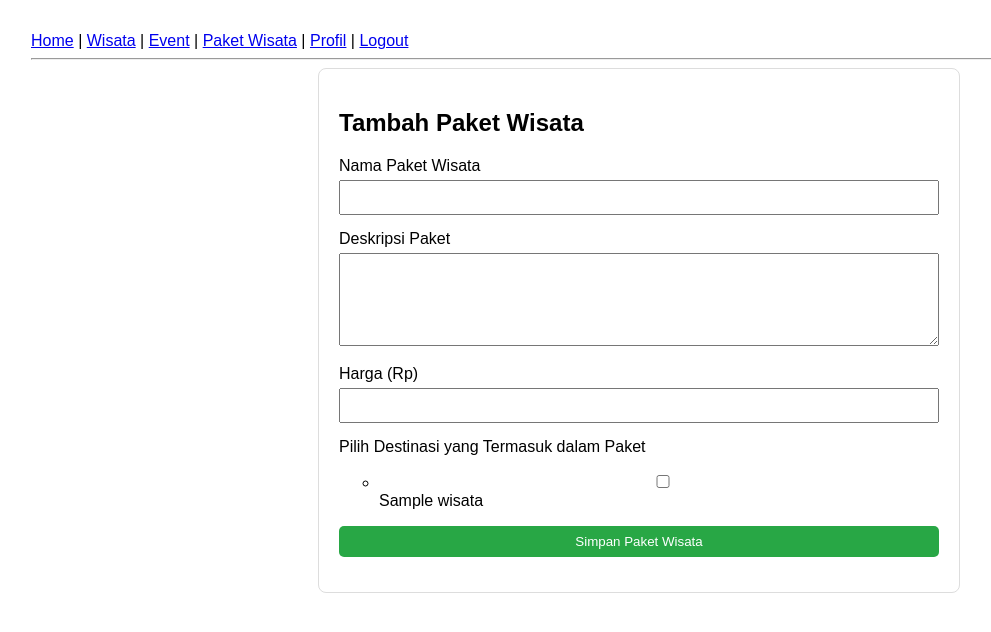
After one commit to RizkyCrypt/Lelana.id, a Flask app: page /paket-wisata/tambah in a window 1280 px wide. The commit adds this page. Shown: the top 632 px of the page, without its empty margins (1-992 px from the left). Run offline with Flask 3, Linux system fonts and the light colour scheme; a user stored in the database is signed in; tables that the repository leaves empty hold one stand-in row (values such as "Sample post"); some libraries are stand-ins or nearby versions.

Commit message:
feat(routes): add CRUD routes for PaketWisata (create, read, update, delete)

```diff
--- a/app/__init__.py
+++ b/app/__init__.py
@@ -40,6 +40,9 @@ def create_app(config_name):
     from .routes.event_routes import event as event_blueprint
     app.register_blueprint(event_blueprint)
 
+    from .routes.paket_wisata_routes import paket_wisata as paket_wisata_blueprint
+    app.register_blueprint(paket_wisata_blueprint)
+
     @app.errorhandler(404)
     def page_not_found(e):
         """Menangani error 404 (Halaman Tidak Ditemukan)."""
--- a/app/forms.py
+++ b/app/forms.py
@@ -1,24 +1,26 @@
 from flask_wtf import FlaskForm
-from wtforms import StringField, PasswordField, SubmitField, BooleanField, TextAreaField, DateField, IntegerField
+from wtforms import StringField, PasswordField, SubmitField, BooleanField, TextAreaField, DateField, IntegerField, widgets
 from wtforms.validators import DataRequired, Length, Email, EqualTo, ValidationError, NumberRange
 from .models.user import User
+from wtforms_sqlalchemy.fields import QuerySelectMultipleField
+from .models.wisata import Wisata
 
 class RegistrationForm(FlaskForm):
     """
     Formulir untuk registrasi pengguna baru.
     """
     username = StringField('Username',
-                            validators=[DataRequired(message='Username wajib diisi.'),
-                                        Length(min=4, max=25, message='Username harus antara 4 dan 25 karakter.')])
+                           validators=[DataRequired(message='Username wajib diisi.'),
+                                       Length(min=4, max=25, message='Username harus antara 4 dan 25 karakter.')])
     email = StringField('Email',
                         validators=[DataRequired(message='Email wajib diisi.'),
                                     Email(message='Format email tidak valid.')])
     password = PasswordField('Password',
-                            validators=[DataRequired(message='Password wajib diisi.'),
-                                        Length(min=6, message='Password minimal 6 karakter.')])
+                             validators=[DataRequired(message='Password wajib diisi.'),
+                                         Length(min=6, message='Password minimal 6 karakter.')])
     confirm_password = PasswordField('Konfirmasi Password',
-                                    validators=[DataRequired(message='Konfirmasi password wajib diisi.'),
-                                                EqualTo('password', message='Password tidak cocok.')])
+                                     validators=[DataRequired(message='Konfirmasi password wajib diisi.'),
+                                                 EqualTo('password', message='Password tidak cocok.')])
     submit = SubmitField('Daftar')
 
     def validate_username(self, username):
@@ -41,7 +43,7 @@ class LoginForm(FlaskForm):
                         validators=[DataRequired(message='Email wajib diisi.'),
                                     Email(message='Format email tidak valid.')])
     password = PasswordField('Password',
-                            validators=[DataRequired(message='Password wajib diisi.')])
+                             validators=[DataRequired(message='Password wajib diisi.')])
     remember = BooleanField('Ingat Saya')
     submit = SubmitField('Login')
 
@@ -50,13 +52,13 @@ class WisataForm(FlaskForm):
     Formulir untuk menambah atau mengedit data wisata.
     """
     nama = StringField('Nama Wisata',
-                    validators=[DataRequired(message='Nama wisata wajib diisi.')])
+                       validators=[DataRequired(message='Nama wisata wajib diisi.')])
     kategori = StringField('Kategori',
-                        validators=[DataRequired(message='Kategori wajib diisi.')])
+                           validators=[DataRequired(message='Kategori wajib diisi.')])
     lokasi = StringField('Lokasi (Alamat/Koordinat)',
-                    validators=[DataRequired(message='Lokasi wajib diisi.')])
+                         validators=[DataRequired(message='Lokasi wajib diisi.')])
     deskripsi = TextAreaField('Deskripsi',
-                        validators=[DataRequired(message='Deskripsi wajib diisi.')])
+                              validators=[DataRequired(message='Deskripsi wajib diisi.')])
     gambar_url = StringField('URL Gambar (Opsional)')
     submit = SubmitField('Simpan')
 
@@ -65,13 +67,13 @@ class EventForm(FlaskForm):
     Formulir untuk menambah atau mengedit data event.
     """
     nama = StringField('Nama Event',
-                    validators=[DataRequired(message='Nama event wajib diisi.')])
+                       validators=[DataRequired(message='Nama event wajib diisi.')])
     tanggal = DateField('Tanggal Pelaksanaan', format='%Y-%m-%d',
                         validators=[DataRequired(message='Tanggal wajib diisi.')])
     lokasi = StringField('Lokasi Event',
-                    validators=[DataRequired(message='Lokasi wajib diisi.')])
+                         validators=[DataRequired(message='Lokasi wajib diisi.')])
     deskripsi = TextAreaField('Deskripsi',
-                            validators=[DataRequired(message='Deskripsi wajib diisi.')])
+                              validators=[DataRequired(message='Deskripsi wajib diisi.')])
     penyelenggara = StringField('Penyelenggara (Opsional)')
     submit = SubmitField('Simpan Event')
 
@@ -80,7 +82,31 @@ class ReviewForm(FlaskForm):
     Formulir untuk mengirimkan review.
     """
     rating = IntegerField('Rating (1-5)',
-                        validators=[DataRequired(), NumberRange(min=1, max=5, message='Rating harus antara 1 dan 5.')])
+                          validators=[DataRequired(), NumberRange(min=1, max=5, message='Rating harus antara 1 dan 5.')])
     komentar = TextAreaField('Komentar Anda',
-                        validators=[DataRequired(message='Komentar tidak boleh kosong.')])
+                             validators=[DataRequired(message='Komentar tidak boleh kosong.')])
     submit = SubmitField('Kirim Review')
+
+def get_all_wisata():
+    """Fungsi helper untuk query semua data wisata."""
+    return Wisata.query.all()
+
+class PaketWisataForm(FlaskForm):
+    """
+    Formulir untuk menambah atau mengedit Paket Wisata.
+    """
+    nama = StringField('Nama Paket Wisata',
+                       validators=[DataRequired(message='Nama paket wajib diisi.')])
+    deskripsi = TextAreaField('Deskripsi Paket',
+                              validators=[DataRequired(message='Deskripsi paket wajib diisi.')])
+    harga = IntegerField('Harga (Rp)',
+                         validators=[DataRequired(message='Harga wajib diisi.')])
+
+    destinasi = QuerySelectMultipleField(
+        'Pilih Destinasi yang Termasuk dalam Paket',
+        query_factory=get_all_wisata,
+        get_label='nama',
+        widget=widgets.ListWidget(prefix_label=False),
+        option_widget=widgets.CheckboxInput()
+    )
+    submit = SubmitField('Simpan Paket Wisata')
--- a/app/models/__init__.py
+++ b/app/models/__init__.py
@@ -2,3 +2,4 @@ from .user import User
 from .wisata import Wisata
 from .event import Event
 from .review import Review
+from .paket_wisata import PaketWisata
--- /dev/null
+++ b/app/routes/paket_wisata_routes.py
@@ -0,0 +1,88 @@
+from flask import Blueprint, render_template, redirect, url_for, flash
+from flask_login import login_required
+from app import db
+from app.models.paket_wisata import PaketWisata
+from app.forms import PaketWisataForm
+from app.utils.decorators import admin_required
+
+paket_wisata = Blueprint('paket_wisata', __name__)
+
+@paket_wisata.route('/paket-wisata')
+def list_paket():
+    """
+    Rute untuk menampilkan daftar semua paket wisata.
+    """
+    semua_paket = PaketWisata.query.order_by(PaketWisata.nama).all()
+
+    return render_template('paket_wisata/list.html', daftar_paket=semua_paket)
+
+@paket_wisata.route('/paket-wisata/detail/<int:id>')
+def detail_paket(id):
+    """
+    Rute untuk menampilkan detail dari satu paket wisata spesifik.
+    """
+    paket = PaketWisata.query.get_or_404(id)
+
+    return render_template('paket_wisata/detail.html', paket=paket)
+
+@paket_wisata.route('/paket-wisata/tambah', methods=['GET', 'POST'])
+@login_required
+@admin_required
+def tambah_paket():
+    """
+    Rute untuk menambah data paket wisata baru.
+    Hanya dapat diakses oleh pengguna dengan peran 'admin'.
+    """
+    form = PaketWisataForm()
+    if form.validate_on_submit():
+        paket_baru = PaketWisata(
+            nama=form.nama.data,
+            deskripsi=form.deskripsi.data,
+            harga=form.harga.data,
+            destinasi=form.destinasi.data
+        )
+
+        db.session.add(paket_baru)
+        db.session.commit()
+
+        flash('Paket wisata baru berhasil ditambahkan!', 'success')
+        return redirect(url_for('paket_wisata.list_paket'))
+
+    return render_template('paket_wisata/tambah_edit.html', form=form, judul_halaman='Tambah Paket Wisata')
+
+@paket_wisata.route('/paket-wisata/edit/<int:id>', methods=['GET', 'POST'])
+@login_required
+@admin_required
+def edit_paket(id):
+    """
+    Rute untuk mengubah data paket wisata yang sudah ada.
+    Hanya dapat diakses oleh pengguna dengan peran 'admin'.
+    """
+    paket = PaketWisata.query.get_or_404(id)
+    form = PaketWisataForm(obj=paket)
+    if form.validate_on_submit():
+        paket.nama = form.nama.data
+        paket.deskripsi = form.deskripsi.data
+        paket.harga = form.harga.data
+        paket.destinasi = form.destinasi.data
+        db.session.commit()
+
+        flash('Paket wisata berhasil diperbarui!', 'success')
+        return redirect(url_for('paket_wisata.detail_paket', id=paket.id))
+
+    return render_template('paket_wisata/tambah_edit.html', form=form, judul_halaman='Edit Paket Wisata')
+
+@paket_wisata.route('/paket-wisata/hapus/<int:id>', methods=['POST'])
+@login_required
+@admin_required
+def hapus_paket(id):
+    """
+    Rute untuk menghapus data paket wisata dari database.
+    Hanya menerima metode POST untuk keamanan.
+    """
+    paket = PaketWisata.query.get_or_404(id)
+    db.session.delete(paket)
+    db.session.commit()
+
+    flash('Paket wisata telah berhasil dihapus.', 'info')
+    return redirect(url_for('paket_wisata.list_paket'))
--- a/app/templates/layouts/base.html
+++ b/app/templates/layouts/base.html
@@ -16,6 +16,9 @@
     <header>
         <nav>
             <a href="{{ url_for('main.index') }}">Home</a> |
+            <a href="{{ url_for('wisata.list_wisata') }}">Wisata</a> |
+            <a href="{{ url_for('event.list_event') }}">Event</a> |
+            <a href="{{ url_for('paket_wisata.list_paket') }}">Paket Wisata</a> |
             {% if current_user.is_authenticated %}
                 <!-- Tampilkan ini jika user sudah login -->
                 <a href="{{ url_for('main.profile') }}">Profil</a> |
--- /dev/null
+++ b/app/templates/paket_wisata/tambah_edit.html
@@ -0,0 +1,48 @@
+{% extends "layouts/base.html" %}
+
+{% block title %}{{ judul_halaman }} - Lelana.id{% endblock %}
+
+{% block content %}
+<style>
+    .form-container { max-width: 600px; margin: auto; padding: 20px; border: 1px solid #ddd; border-radius: 8px; }
+    .form-group { margin-bottom: 15px; }
+    .form-group label { display: block; margin-bottom: 5px; }
+    .form-group input, .form-group textarea { width: 100%; padding: 8px; box-sizing: border-box; }
+    .form-submit { padding: 10px 15px; background-color: #28a745; color: white; border: none; border-radius: 5px; cursor: pointer; }
+    .checkbox-list { list-style-type: none; padding: 0; }
+    .checkbox-list li { margin-bottom: 5px; }
+    .error-message { color: red; font-size: 0.9em; }
+</style>
+
+<div class="form-container">
+    <h2>{{ judul_halaman }}</h2>
+    <form method="POST" novalidate>
+        {{ form.hidden_tag() }}
+        <div class="form-group">
+            {{ form.nama.label }}
+            {{ form.nama(size=32) }}
+            {% for error in form.nama.errors %}<span class="error-message">{{ error }}</span>{% endfor %}
+        </div>
+        <div class="form-group">
+            {{ form.deskripsi.label }}
+            {{ form.deskripsi(rows=5) }}
+            {% for error in form.deskripsi.errors %}<span class="error-message">{{ error }}</span>{% endfor %}
+        </div>
+        <div class="form-group">
+            {{ form.harga.label }}
+            {{ form.harga(type='number') }}
+            {% for error in form.harga.errors %}<span class="error-message">{{ error }}</span>{% endfor %}
+        </div>
+        <div class="form-group">
+            {{ form.destinasi.label }}
+            <ul class="checkbox-list">
+                {{ form.destinasi() }}
+            </ul>
+            {% for error in form.destinasi.errors %}<span class="error-message">{{ error }}</span>{% endfor %}
+        </div>
+        <div class="form-group">
+            {{ form.submit(class="form-submit") }}
+        </div>
+    </form>
+</div>
+{% endblock %}
```
Also changed, not shown: app/models/paket_wisata.py (+28 -0 lines), app/templates/paket_wisata/detail.html (added, +35 -0 lines), app/templates/paket_wisata/list.html (added, +39 -0 lines), migrations/versions/1ee3f2077e16_finalisasi_database.py (added, +118 -0 lines), requirements.txt (+5 -13 lines).
